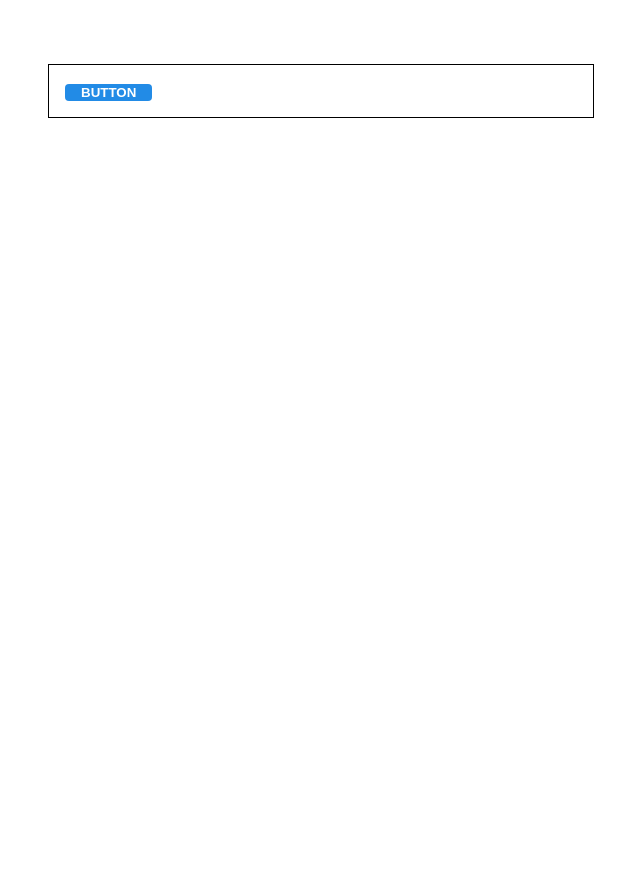
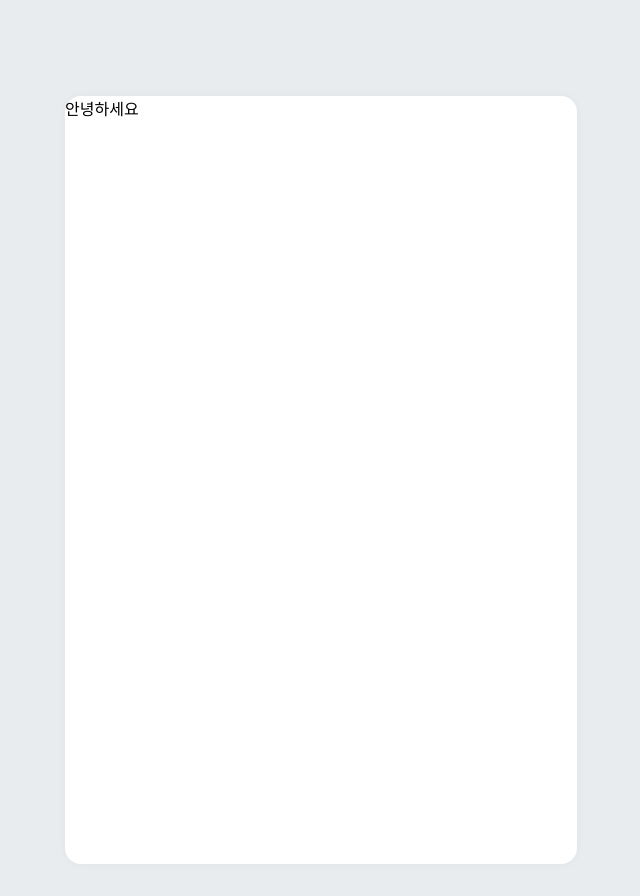
Before and after one commit to ijw9209/mashup-todolist, a React (Create React App) app: page / in a window 1280 px wide. Shown: the whole page, without its empty margins (319-959 px from the left). Before the commit the page ends 800 px from the top, so only its background shows below. Built offline with nearby package versions, Linux system fonts and the light colour scheme.

Commit message:
update 0519

```diff
--- a/src/App.js
+++ b/src/App.js
@@ -46,34 +46,56 @@
 
 // #3
 
+// import React from 'react';
+// import styled, { ThemeProvider } from 'styled-components';
+// import Button from './components/Button';
+
+// const AppBlock = styled.div`
+//   width : 512px;
+//   margin: 0 auto;
+//   margin-top : 4rem;
+//   border : 1px solid black;
+//   padding : 1rem;
+
+// `
+
+// const App = () => {
+//   return (
+//     <ThemeProvider
+//       theme={{
+//         palette: {
+//           blue: '#228be6',
+//           gray: '#495057',
+//           pink: '#f06595'
+//         }
+//       }}
+//     >
+//       <AppBlock>
+//         <Button>BUTTON</Button>
+//       </AppBlock>
+//     </ThemeProvider>
+//   );
+// };
+
+// export default App;
+
 import React from 'react';
-import styled, { ThemeProvider } from 'styled-components';
-import Button from './components/Button';
+import { createGlobalStyle } from 'styled-components';
+import TodoTemplate from './components/TodoTemplate';
 
-const AppBlock = styled.div`
-  width : 512px;
-  margin: 0 auto;
-  margin-top : 4rem;
-  border : 1px solid black;
-  padding : 1rem;
+const GlobalStyle = createGlobalStyle`
+  body {
+    background : #e9ecef;
+  }
 
 `
 
 const App = () => {
   return (
-    <ThemeProvider
-      theme={{
-        palette: {
-          blue: '#228be6',
-          gray: '#495057',
-          pink: '#f06595'
-        }
-      }}
-    >
-      <AppBlock>
-        <Button>BUTTON</Button>
-      </AppBlock>
-    </ThemeProvider>
+    <>
+      <GlobalStyle />
+      <TodoTemplate>안녕하세요</TodoTemplate>
+    </>
   );
 };
 
--- /dev/null
+++ b/src/components/TodoTemplate.js
@@ -0,0 +1,27 @@
+import React from 'react';
+import styled from 'styled-components';
+
+const TodoTemplateBlock = styled.div`
+    width : 512px;
+    height : 768px;
+
+    position : relative;
+    background : white;
+    border-radius : 16px;
+    box-shadow : 0 0 8px 0 rgba(0, 0, 0, 0.04);
+
+    margin : 0 auto;
+
+    margin-top : 96px;
+    margin-bottom : 32px;
+    display : flex;
+    flex-direction : column;
+
+`
+
+
+const TodoTemplate = ({ children }) => {
+    return <TodoTemplateBlock>{children}</TodoTemplateBlock>
+};
+
+export default TodoTemplate;
```
Also changed, not shown: src/components/TodoHead.js (added, +12 -0 lines).
